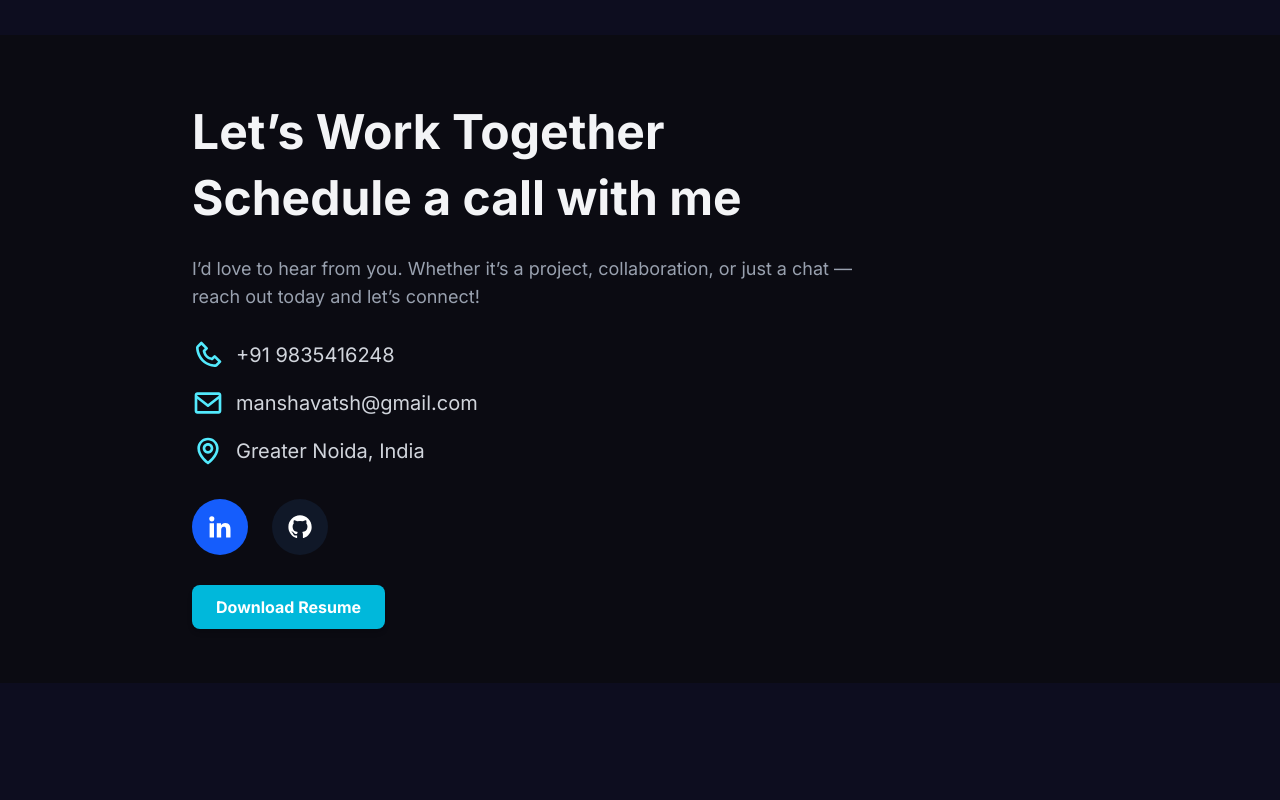
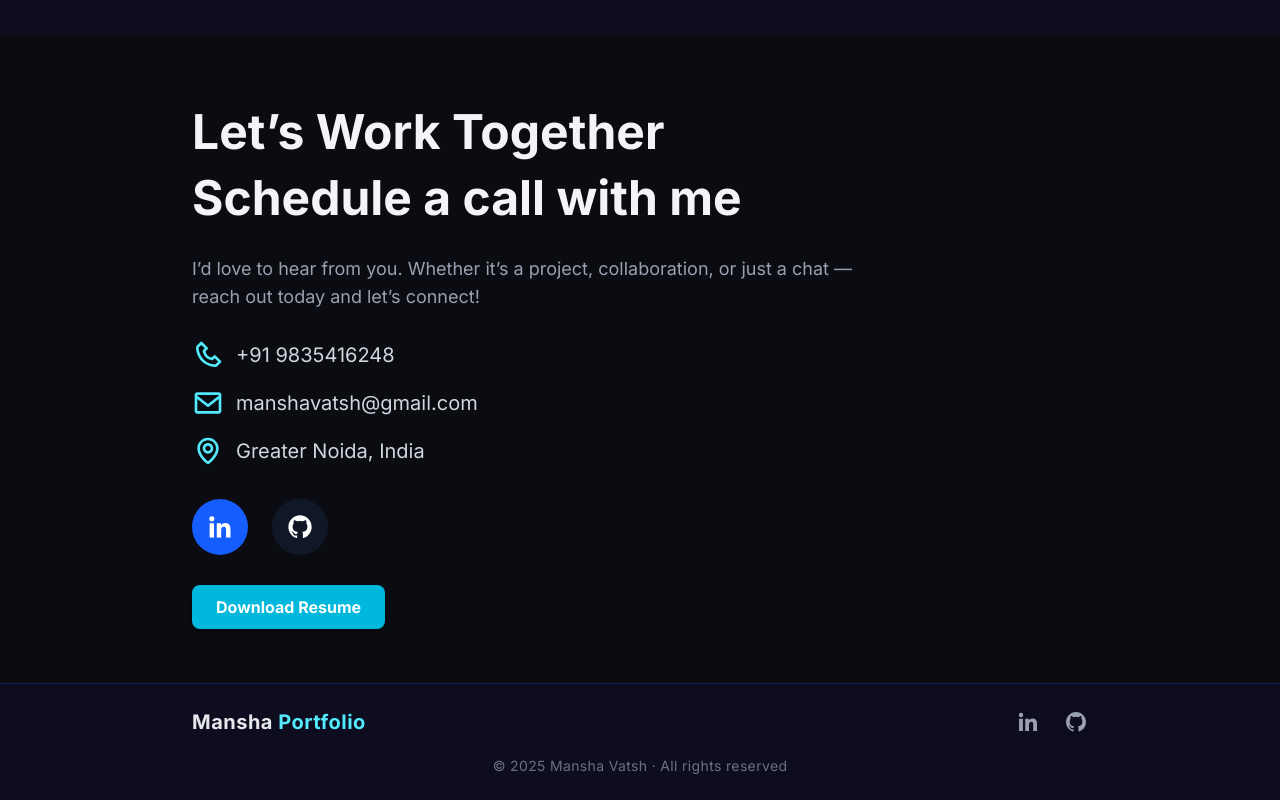
Before and after one commit to Manshavatsh0123/my-portfolio, a Next.js app: page / in a window 1280 px wide. Shown: the part 4440-5240 px from the top of the page. Before the commit the page ends 5123 px from the top, so only its background shows below. Built offline with nearby package versions, Linux system fonts and the light colour scheme.

Commit message:
Footer-Section

```diff
--- /dev/null
+++ b/components/Home/Footer/Footer.tsx
@@ -0,0 +1,45 @@
+import React from 'react'
+import { BiLogoGithub, BiLogoLinkedin } from 'react-icons/bi'
+
+const Footer = () => {
+  return (
+    <div className=" py-6 border-t border-blue-800/40">
+  <div className="w-[90%] md:w-[80%] lg:w-[70%] mx-auto flex flex-col md:flex-row items-center justify-between text-center md:text-left space-y-4 md:space-y-0">
+
+    {/* Left - Branding */}
+    <h1 className="text-lg md:text-xl font-semibold text-gray-200 tracking-wide">
+      Mansha <span className="text-cyan-300">Portfolio</span>
+    </h1>
+
+    {/* Right - Socials */}
+    <div className="flex space-x-6">
+      <a
+        href="https://www.linkedin.com/in/mansha-vatsh88/"
+        target="_blank"
+        rel="noopener noreferrer"
+        className="text-gray-400 hover:text-cyan-300 transition-colors duration-300"
+      >
+        <BiLogoLinkedin size={24} />
+      </a>
+      <a
+        href="https://github.com/Manshavatsh0123"
+        target="_blank"
+        rel="noopener noreferrer"
+        className="text-gray-400 hover:text-cyan-300 transition-colors duration-300"
+      >
+        <BiLogoGithub size={24} />
+      </a>
+    </div>
+  </div>
+
+  {/* Bottom Line */}
+  <p className="text-center text-gray-500 text-xs md:text-sm mt-5 tracking-wide">
+    © {new Date().getFullYear()} Mansha Vatsh · All rights reserved
+  </p>
+</div>
+
+
+  )
+}
+
+export default Footer
--- a/components/Home/Home.tsx
+++ b/components/Home/Home.tsx
@@ -5,6 +5,7 @@ import Resume from './Resume/Resume'
 import Project from './Projects/Project'
 import Skills from './Skills/Skills'
 import Contact from './Contact/Contact'
+import Footer from './Footer/Footer'
 
 const Home = () => {
     return (
@@ -15,6 +16,7 @@ const Home = () => {
             <Project />
             <Skills />
             <Contact />
+            <Footer />
         </div>
     )
 }
```
